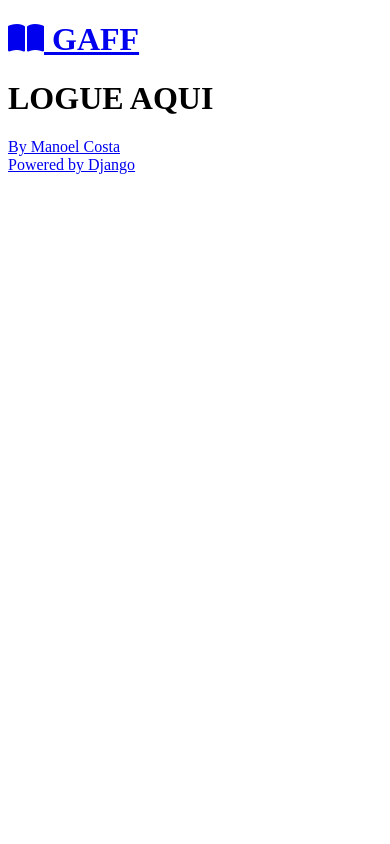
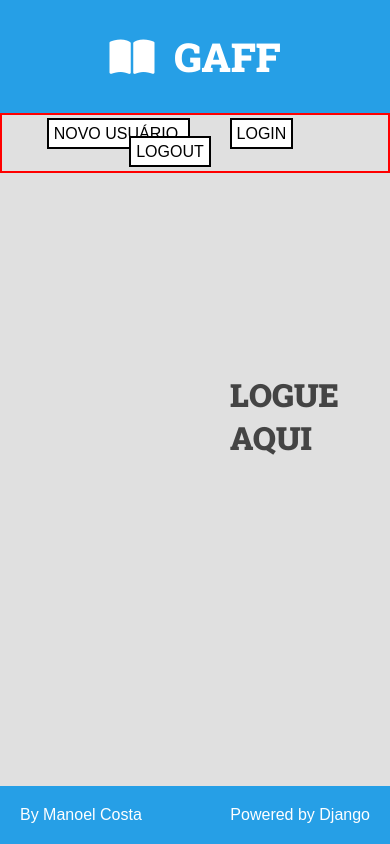
Before and after one commit to MnFCosta/projetoGAFF, a Django app: page /login in a window 390 px wide; the page is wider, and only the part inside the window is pictured. Run offline with Django 4.2, Linux system fonts and the light colour scheme.

Commit message:
atualizando templates e adicionando estilização

```diff
--- a/login/templates/login/pages/login.html
+++ b/login/templates/login/pages/login.html
@@ -1,12 +1,18 @@
 {% extends 'global/base.html' %}
 {% block title %}Login{% endblock title %}Login
 {% block content %}
+<div class="button-container">
+    <a class="generic-button" href="{% url 'login:register' %}"> NOVO USUÁRIO </a>
+    <a class="generic-button" href="{% url 'login:signin' %}"> LOGIN </a>
+    <a class="generic-button" href="{% url 'login:signout' %}"> LOGOUT </a>
+</div>
 <div class="main-content main-content-list container">
     {% for recipe in recipes%}
         {% comment %} {%include 'recipes/partials/_recipes.html'%} {% endcomment %}
     {% empty %}
         <div class="no-content-container">
             <h1>LOGUE AQUI</h1>
+
         </div>
     {% endfor %}
 </div>
--- /dev/null
+++ b/teste/static/teste/css/styles.css
@@ -0,0 +1,533 @@
+
+:root {
+    --color-primary: #269fe6;
+    --color-primary-hover: #2086c2;
+    --color-primary-dark: #13141f;
+    --color-primary-dark-hover: #212336;
+    --color-primary-light: #d4ecfa;
+    --color-primary-light-hover: #bdd8e7;
+
+    --color-white: #fff;
+    --color-black: #000;
+
+    --color-dark-text: #444;
+    --color-info-light: #cce5ff;
+    --color-debug-light: #cce5ff;
+    --color-success-light: #d4edda;
+    --color-alert-light: #fff3cd;
+    --color-warning-light: #fff3cd;
+    --color-error-light: #f8d7da;
+
+    --color-info-dark: #4d86c4;
+    --color-debug-dark: #4d86c4;
+    --color-success-dark: #4a9c5d;
+    --color-alert-dark: #927f40;
+    --color-warning-dark: #927f40;
+    --color-error-dark: #da525d;
+
+    --color-gray-0: #f9f9f9;
+    --color-gray-1: #e0e0e0;
+    --color-gray-2: #c7c7c7;
+    --color-gray-3: #aeaeae;
+    --color-gray-4: #959595;
+    --color-gray-5: #7d7d7d;
+    --color-gray-6: #646464;
+    --color-gray-7: #4b4b4b;
+    --color-gray-8: #323232;
+    --color-gray-9: #191919;
+
+    --font-primary: sans-serif;
+    --font-headings: 'Roboto Slab', serif;
+
+    --spacing-gutter-small: 2rem;
+    --spacing-gutter-medium: 3rem;
+    --spacing-gutter-large: 4rem;
+}
+
+* {
+    padding: 0;
+    margin: 0;
+    box-sizing: border-box;
+}
+
+html {
+    font-size: 62.5%;
+}
+
+body {
+    font-size: 1.6rem;
+    font-family: var(--font-primary);
+    background-color: var(--color-gray-1);
+    color: var(--color-dark-text);
+}
+
+h1,h2,h3,h4,h5,h6{
+    font-family: var(--font-headings);
+}
+
+.container {
+    max-width: 144rem;
+    margin: 0 auto;
+    padding: var(--spacing-gutter-medium);
+}
+
+.main-header-container{
+    background: var(--color-primary);
+}
+
+.main-logo{
+    font-size: 4rem;
+    color: var(--color-white);
+    text-decoration: none;
+    display: flex;
+    flex-flow: row nowrap;
+    align-items: center;
+    justify-content: center;
+    width: fit-content;
+    margin: 0 auto;
+}
+
+.main-logo-icon{
+    margin-right: 2rem;
+}
+
+.search-form{
+    border: .3rem solid var(--color-primary-dark);
+    max-width: 64rem;
+    margin: 0 auto;
+    border-radius: 4px;
+    position: relative;
+    transition: all 300ms ease-in-out;
+}
+
+.search-input,
+.search-button {
+    border: none;
+    background: none;
+    outline: none;
+    padding: 1rem;
+}
+
+.search-input{
+    width: 100%;
+    padding-right: 4rem;
+    transition: all 300ms ease-in-out;
+}
+.search-button{
+    position: absolute;
+    top: 0;
+    right: 0;
+}
+
+.search-button:hover{
+    outline: 1px solid var(--color-primary-dark);
+    background: rgba(0,0,0,.05);
+}
+
+.search-form:focus-within{
+    border-color: var(--color-primary);
+    background: var(--color-white)
+}
+
+.search-form:focus-within .search-button:hover{
+    color: var(--color-primary);
+    outline: 1px solid var(--color-primary);
+    background: rgba(0,0,0,.05);
+
+}
+
+.main-content{
+    padding-top: 0;
+}
+
+.main-content-list{
+    display: grid;
+    grid-template-columns: repeat(auto-fit,minmax(340px,1fr));
+    gap: var(--spacing-gutter-large)
+}
+
+.recipe{
+    background: var(--color-white);
+    box-shadow: -5px 5px 10px rgba(0,0,0,0.2);
+    transform: scale(1);
+    transition: all 30ms ease-in-out;
+    border-radius: 4px;
+    overflow: hidden;
+}
+
+
+
+.recipe img{
+    max-width: 100%;;
+}
+
+.recipe-list-item{
+    max-width: 64rem;
+    height: fit-content;
+}
+
+.recipe-list-item:hover{
+    transform: scale(1.02);
+    box-shadow: -8px 8px 18px rgba(0,0,0,0.3);
+}
+
+.recipe-title-container{
+    padding: var(--spacing-gutter-medium);
+    padding-bottom: 2rem ;
+
+}
+
+.recipe-title-container a{
+    text-decoration: none;
+    color: var(--color-primary-dark);
+}
+
+.recipe-author{
+    padding: 0 var(--spacing-gutter-medium);
+}
+
+.recipe-content{
+    padding: var(--spacing-gutter-medium);
+    padding-top: 2rem;
+}
+
+.recipe-cover{
+    height: 300px;
+}
+
+img {
+    width: 100%;
+    height: 100%;
+}
+
+.recipe-author-item{
+    color: var(--color-gray-4);
+    margin-right: 1rem;
+}
+
+.recipe-author a{
+    color: var(--color-primary);
+    text-decoration: none;
+    transition: all 300ms ease-in-out;
+}
+
+.recipe-author a:hover{
+    color: var(--color-primary-dark);
+
+}
+
+
+.recipe-meta-container {
+    display: flex;
+    flex-flow: row wrap;
+    padding: var(--spacing-gutter-medium);
+    background: var(--color-gray-1);
+}
+
+.recipe-meta {
+    display: flex;
+    flex-flow: column nowrap;
+    flex-shrink: 1;
+    flex-grow: 1;
+    text-align: center;
+}
+
+.recipe-meta-title {
+    font-size: 1.6rem;
+}
+
+.recipe-footer a {
+    background: var(--color-primary-dark);
+    display: block;
+    color: var(--color-white);
+    text-decoration: none;
+    text-align: center;
+    padding: 1.5rem var(--spacing-gutter-medium);
+    transition: all 300ms ease-in-out;
+}
+
+.recipe-footer a:hover {
+    filter: brightness(2);
+}
+
+.main-footer{
+    display: flex;
+    align-items: center;
+    justify-content: space-between;
+    background: var(--color-primary);
+    color: var(--color-white);
+    padding: var(--spacing-gutter-small);
+    margin-top: 18px;
+    position: fixed;
+    bottom: 0;
+    left: 0;
+    right: 0;
+}
+
+.no-content-footer{
+    display: flex;
+    align-items: center;
+    justify-content: space-between;
+    background: var(--color-primary-dark);
+    color: var(--color-white);
+    padding: var(--spacing-gutter-large);
+    margin-top: 200px;
+}
+
+.preparation-steps{
+    padding: var(--spacing-gutter-medium);
+}
+
+.main-footer a{
+    color: var(--color-white);
+    text-decoration: none;
+    transition: all 300ms ease-in-out;
+}
+
+.main-footer a:hover{
+    filter: brightness(.8);
+}
+
+.no-content-footer a{
+    color: var(--color-white);
+    text-decoration: none;
+    transition: all 300ms ease-in-out;
+}
+
+.no-content-footer a:hover{
+    filter: brightness(.8);
+}
+
+.main-content-detail .recipe-list-item{
+    max-width: 84rem;
+    margin: 0 auto;
+}
+
+.main-content-detail .recipe-list-item:hover{
+    transform: scale(1);
+    box-shadow: -5px 5px 15px rgba(0,0,0,0.2);
+}
+
+.preparation-steps h1,
+.preparation-steps h2,
+.preparation-steps h3,
+.preparation-steps h4,
+.preparation-steps h5,
+.preparation-steps h6,
+.preparation-steps p,
+.preparation-steps pre{
+    margin: 2rem 0;
+}
+
+.preparation-steps ol,
+.preparation-steps ul{
+    margin: 2rem;
+    padding: 0 2rem;
+}
+
+.no-content-container{
+    border-radius: 10px;
+    margin: 0 auto;
+    padding: 200px;
+}
+
+/* Messages */
+.message{
+    padding: 1rem;
+    border-radius: 4px;
+    border: 1px solid var(--color-dark-text);
+    background: var(--color-gray-2);
+    color: var(--color-dark-text);
+    display: inline-block;
+}
+
+.message-succ{
+    border: 1px solid var(--color-success-dark);
+    background-color: var(--color-success-light);
+    color: var(--color-success-dark);
+    display: inline-block;
+
+}
+
+.message-error{
+    border: 1px solid var(--color-error-dark);
+    background-color: var(--color-error-light);
+    color: var(--color-error-dark);
+    display: inline-block;
+    margin: 0 auto;
+    width: fit-content;
+
+}
+
+/* Generics */
+
+.center{
+    text-align: center;
+}
+
+.m-x {
+    margin: 0 var(--spacing-gutter-medium);
+}
+
+.m-y {
+    margin: var(--spacing-gutter-medium) 0;
+}
+
+.celula_titulo{
+    padding: 15px;
+    font-family: 'Lexend Deca', sans-serif;
+    color: var(--color-black);
+}
+.celula_assinatura{
+    /* padding: 10px; */
+    font-family: 'Lexend Deca', sans-serif;
+    color: var(--color-black);
+}
+.celula_inscricao{
+    padding: 10px;
+    padding-right: 145px ;
+    border-right: 2px solid black;
+    font-family: 'Lexend Deca', sans-serif;
+    color: var(--color-black);
+    margin-top: -2px;
+}
+
+.tabela-container{
+    border-radius: 10px;
+    margin: 0 auto;
+    display: flex;
+    justify-content: center;
+
+}
+
+.tabela1{
+    border: 0.5px solid black;
+    margin: 0 auto;
+    white-space: nowrap;
+    background-color: white;
+    margin-bottom: 3px;
+    margin-right: 1.5px;
+    margin-left: 1.5px;
+}
+
+.tabela2{
+    border: 0.5px solid black;
+    margin:auto;
+    white-space: nowrap;
+    background-color: white;
+    position: relative;
+    margin-bottom: 3px;
+    margin-right: 1.5px;
+    margin-left: 1.5px;
+}
+
+.imagem{
+    width: 50px;
+    display: inline-block;
+    position: relative;
+    top: -15px;
+}
+
+.imagem2{
+    width: 300px;
+    position: relative;
+    top: -20px;
+    left: 90px;
+}
+
+.imagem3{
+    width: 50px;
+    position: relative;
+    left: 160px
+}
+
+
+.text{
+    margin: 0px 11px 29.2px 11px;
+    text-align: center;
+    font-family: 'Lexend Deca', sans-serif;
+    color: var(--color-black);
+}
+
+.numinscricao{
+    margin: 0px 11px 11px 11px;
+    font-family: 'Lexend Deca', sans-serif;
+    color: var(--color-black);
+}
+
+.line{
+    font-family: 'Times New Roman', Times, serif;
+}
+
+.justify{
+    text-align: center;
+}
+
+.assinar{
+    border: 1px solid black;
+    border-left: none;
+    border-right: none;
+    width: 460px;
+    padding: 5px;
+    margin: -2px;
+}
+
+.assinar2{
+    border: 1px solid black;
+    border-top: none;
+    border-left: none;
+    border-right: none;
+    width: 460px;
+    padding: 5px;
+    margin: -2px;
+}
+
+.insc{
+    width: 100px;
+    border: 2px solid green;
+}
+
+td{
+    display: inline-block;
+}
+
+.num{
+    font-size: 50px;
+    position: relative;
+    left: 105px;
+}
+
+.numins{
+    position: relative;
+    left: 75px;
+    margin-bottom: -20px;
+}
+
+@media  (max-width: 600px){
+    .main-content-list{
+        grid-template-columns: repeat(auto-fit,minmax(100%, 1fr));
+    }
+}
+
+.button-container{
+    padding: 10px;
+    border: 2px solid red;
+    width: 100%;
+    text-align: center;
+}
+
+.generic-button{
+    border: 2px solid var(--color-black);
+    padding: 5px;
+    margin: 20px;
+    text-decoration:none;
+    background-color: var(--color-white);
+    color: var(--color-black);
+    transition: 0.5s;
+    position: relative;
+    right: 25px;
+}
+
+.generic-button:hover{
+    background-color: var(--color-gray-1);
+}
```
Also changed, not shown: 1 other file.
